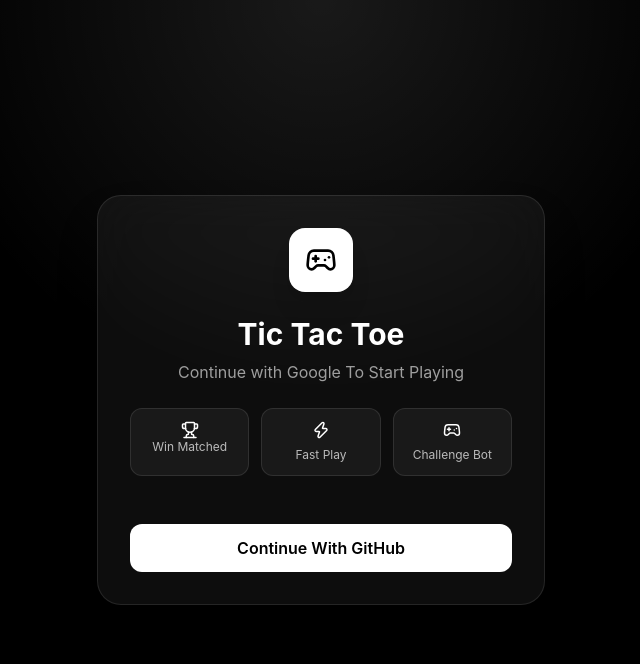
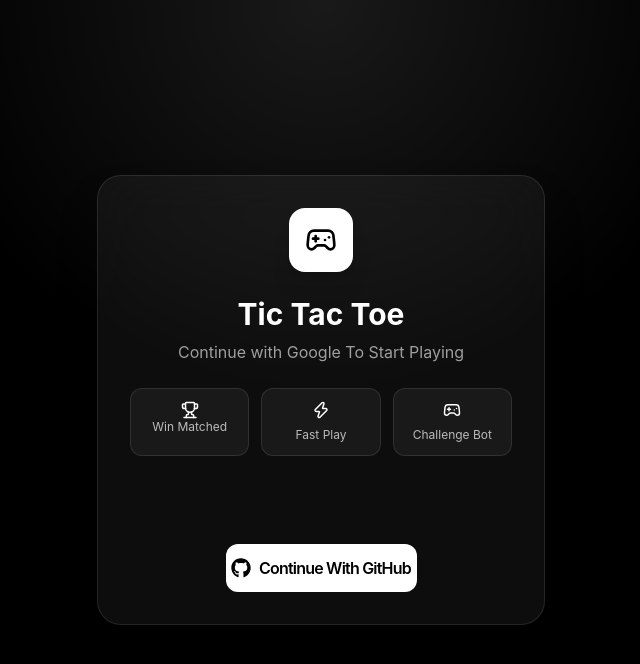
Before and after one commit to jaisondavid-m/tic-tac-toe, a React (Vite) app in the folder client/: page / in a window 1280 px wide. Shown: the top 664 px of the page, without its empty margins (319-959 px from the left). Built offline with nearby package versions, Linux system fonts and the light colour scheme; no server answers.

Commit message:
github login err

```diff
--- a/client/package.json
+++ b/client/package.json
@@ -17,6 +17,7 @@
     "lucide-react": "^1.8.0",
     "react": "^19.2.4",
     "react-dom": "^19.2.4",
+    "react-icons": "^5.6.0",
     "react-router-dom": "^7.14.0",
     "tailwindcss": "^4.2.2"
   },
--- a/client/src/Pages/Login.jsx
+++ b/client/src/Pages/Login.jsx
@@ -4,6 +4,7 @@
 import { Gamepad2, Trophy, Zap } from "lucide-react"
 import { GoogleLoginAPI } from "../api/axios.js"
 import { useAuth } from "../context/AuthContext.jsx"
+import { FaGithub } from "react-icons/fa"
 
 function Login() {
     const navigate = useNavigate()
@@ -55,15 +56,19 @@
                         <p className="text-xs text-white/70">Challenge Bot</p>
                     </div>
                 </div>
-                <div className="mt-8 flex justify-center">
-                    <GoogleLogin
-                        onSuccess={handleSuccess}
-                        onError={() => setError("Google Login Failed")}
-                    />
+                <div className="mt-8 flex flex-col gap-4 items-center w-full">
+                    <div className="w-full flex justify-center">
+                        <GoogleLogin
+                            onSuccess={handleSuccess}
+                            onError={() => setError("Google Login Failed")}
+                        />
+                    </div>
+
                     <button
                         onClick={handleGitHubLogin}
-                        className="mt-4 w-full bg-white text-black py-3 rounded-xl font-semibold hover:opacity-90 transition"
+                        className="w-1/2 flex items-center justify-center gap-2 bg-white text-black py-3 rounded-xl font-semibold hover:opacity-90 transition tracking-tighter"
                     >
+                        <FaGithub size={20} />
                         Continue With GitHub
                     </button>
                 </div>
--- a/client/src/Pages/Profile.jsx
+++ b/client/src/Pages/Profile.jsx
@@ -14,7 +14,7 @@
     const handleLogout = async () => {
         try {
             await LogoutAPI()
-            navigate("/")
+            navigate("/login")
         } catch (error) {
             console.error(error)
         }
--- a/client/src/components/GitHubCallback.jsx
+++ b/client/src/components/GitHubCallback.jsx
@@ -2,6 +2,7 @@
 import { useNavigate } from "react-router-dom"
 import { GitHubLoginAPI } from "../api/axios.js"
 import { useAuth } from "../context/AuthContext.jsx"
+import Loading from "../components/Loading.jsx"
 
 function GitHubCallback() {
 
@@ -33,7 +34,7 @@
 
     return (
         <div>
-            Logging with github
+           <Loading text="Logging with github" />
         </div>
     )
 
--- a/client/src/components/Loading.jsx
+++ b/client/src/components/Loading.jsx
@@ -2,7 +2,7 @@
 import { motion } from "framer-motion"
 import { Gamepad2 } from "lucide-react"
 
-function Loading() {
+function Loading({text="Loading..."}) {
 
     const cells = Array(9).fill(null)
 
@@ -72,7 +72,7 @@
                 transition={{ repeat: Infinity , duration: 1.5 }}
                 className="mt-8 text-sm md:text-base tracking-[0.4em] uppercase text-white/70 z-10"
             >
-                Loading...
+                {text}
             </motion.p>
         </div>
     )
```
Also changed, not shown: 1 other file (tests, documents, lock files or other folders).
